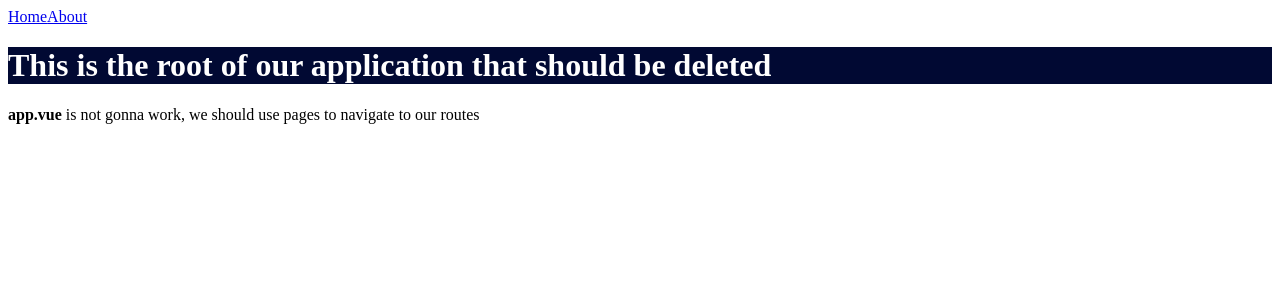
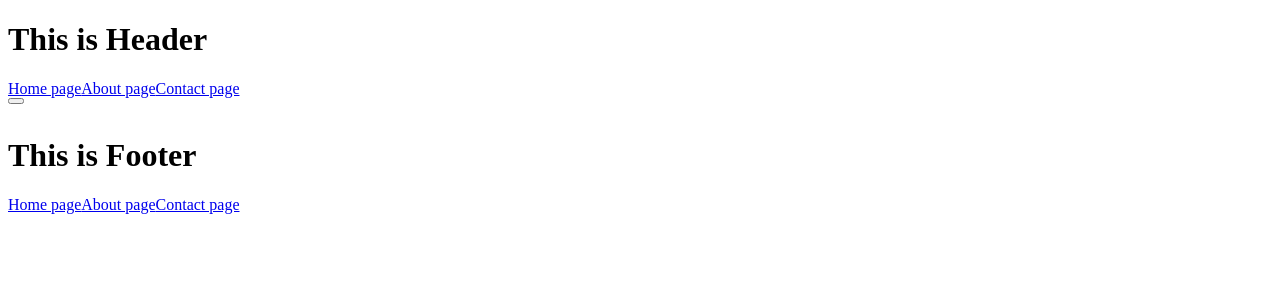
Before and after one commit to BA-project-WU/memomd-eksamen, a Nuxt app: page / in a window 1280 px wide. Shown: the top 300 px of the page. Built offline with nearby package versions, Linux system fonts and the light colour scheme.

Commit message:
adding sass and update pages

```diff
--- a/app.vue
+++ /dev/null
@@ -1,20 +0,0 @@
-<template>
-  <div>
-  <NuxtLink to="/">Home</NuxtLink>
-  <NuxtLink to="/about">About</NuxtLink>
-    <!-- <NuxtWelcome /> -->
-    <h1>This is the root of our application that should be deleted</h1>
-    <p><b>app.vue </b>is not gonna work, we should use pages to navigate to our routes</p>
-  </div>
-</template>
-
-<script setup>
-
-</script>
-
-<style lang="scss">
-h1{
-    background-color: $primary;
-    color: $white;
-}
-</style>
--- /dev/null
+++ b/components/TheFooter.vue
@@ -0,0 +1,16 @@
+<template>
+    <div>
+        <h1>This is Footer</h1>
+        <NuxtLink to="/">Home page</NuxtLink>
+        <NuxtLink to="/about">About page</NuxtLink>
+        <NuxtLink to="/contact">Contact page</NuxtLink>
+    </div>
+</template>
+
+<script setup lang="ts">
+
+</script>
+
+<style scoped>
+
+</style>
--- /dev/null
+++ b/components/TheHeader.vue
@@ -0,0 +1,16 @@
+<template>
+    <div>
+        <h1>This is Header</h1>
+        <NuxtLink to="/">Home page</NuxtLink>
+        <NuxtLink to="/about">About page</NuxtLink>
+        <NuxtLink to="/contact">Contact page</NuxtLink>
+    </div>
+</template>
+
+<script setup lang="ts">
+
+</script>
+
+<style scoped>
+
+</style>
--- /dev/null
+++ b/pages/contact.vue
@@ -0,0 +1,13 @@
+<template>
+    <div>
+<h1>Hello Kontakt</h1>
+    </div>
+</template>
+
+<script setup lang="ts">
+
+</script>
+
+<style scoped>
+
+</style>
--- a/pages/index.vue
+++ b/pages/index.vue
@@ -1,10 +1,12 @@
 <template>
     <div>
-        <h1>This is the default Homepage of the site</h1>
+        <TheHeader></TheHeader>
     </div>
     <div>
         <ButtonTest/>
     </div>
+    <div>
+    <TheFooter></TheFooter></div>
 </template>
 
 <script setup>
```
Also changed, not shown: package.json (+4 -4 lines), 1 other file (tests, documents, lock files or other folders).
